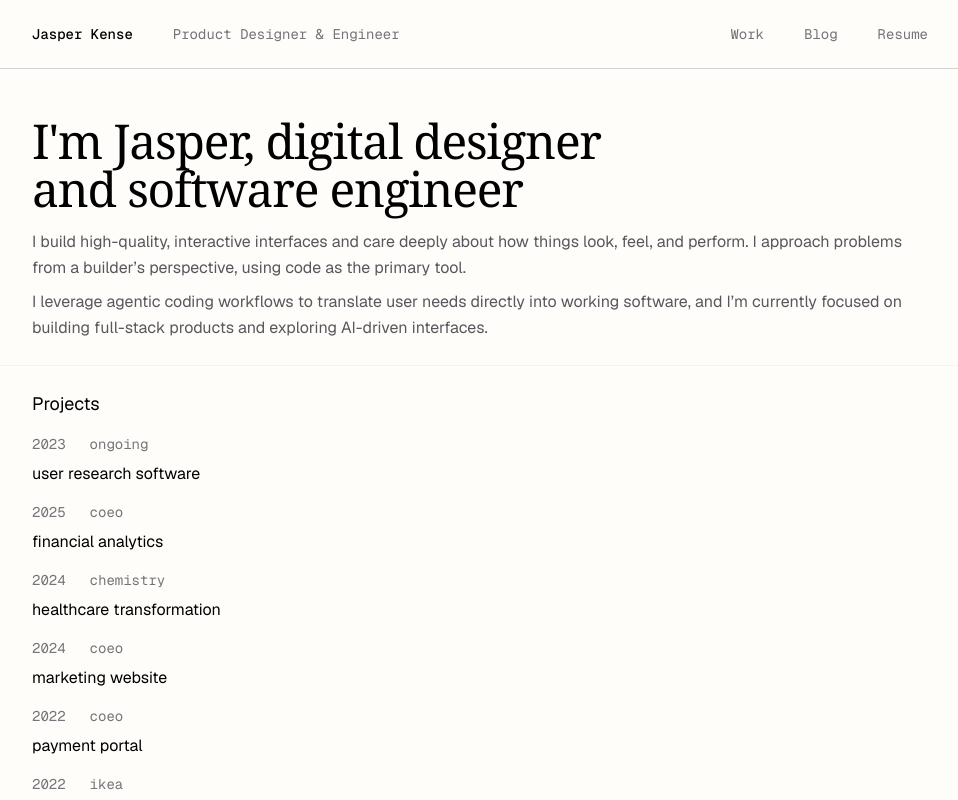
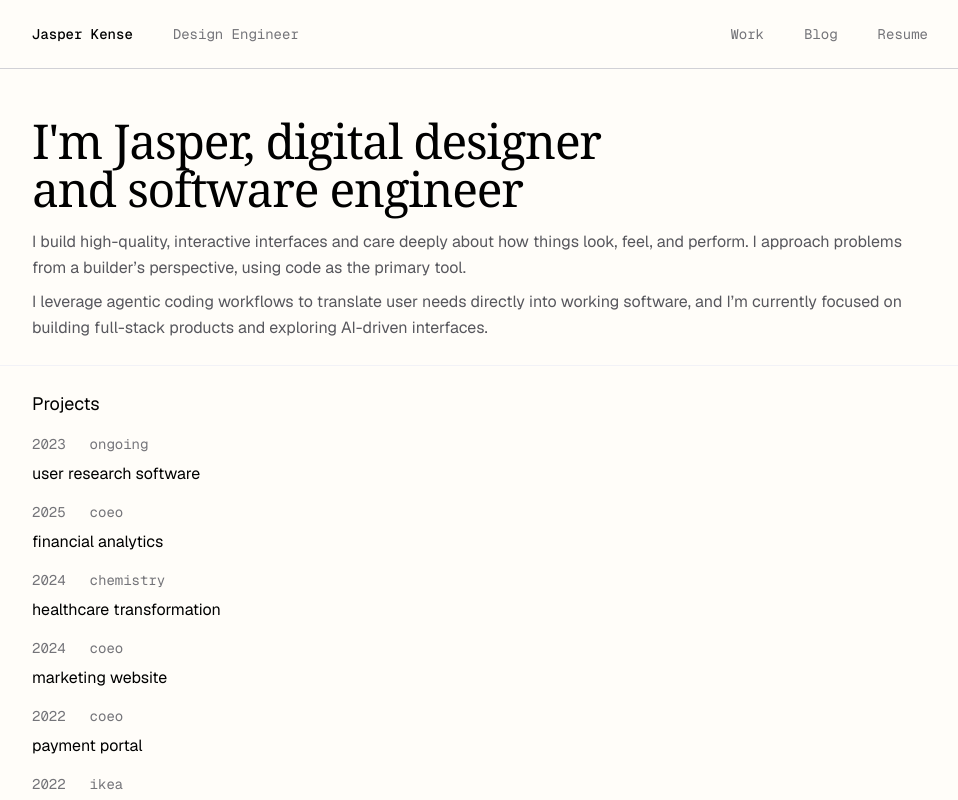
Before and after one commit to Jkense/portfolio-2025, a Next.js app: page / in a window 1280 px wide. Shown: the top 800 px of the page, without its empty margins (160-1118 px from the left). Built offline with nearby package versions, Linux system fonts and the light colour scheme.

Commit message:
Change title to design engineer

```diff
--- a/app/components/nav.tsx
+++ b/app/components/nav.tsx
@@ -22,7 +22,9 @@ export function Navbar() {
   return (
     <nav className="border-b border-border">
       <div className="max-w-4xl mx-auto w-full px-6 lg:px-0">
-        <div className={`flex items-center justify-between py-6 text-sm ${GeistMono.className}`}>
+        <div
+          className={`flex items-center justify-between py-6 text-sm ${GeistMono.className}`}
+        >
           {/* Left: Branding */}
           <div className="flex items-center gap-10 flex-1">
             <Link href="/" className="flex items-center gap-10">
@@ -30,7 +32,7 @@ export function Navbar() {
                 Jasper Kense
               </span>
               <span className="text-muted hidden sm:inline">
-                Product Designer & Engineer
+                Design Engineer
               </span>
             </Link>
           </div>
--- a/app/layout.tsx
+++ b/app/layout.tsx
@@ -10,13 +10,13 @@ import { fonts, fontVariables } from "./fonts";
 export const metadata: Metadata = {
   metadataBase: new URL(baseUrl),
   title: {
-    default: "Jasper Kense | Software Engineer & Designer",
+    default: "Jasper Kense | Design Engineer",
     template: "%s | Jasper Kense",
   },
   description:
     "Software engineer and designer passionate about creating impactful products. Founder of Leapfrog, combining technical expertise with design thinking.",
   openGraph: {
-    title: "Jasper Kense | Software Engineer & Designer",
+    title: "Jasper Kense | Design Engineer",
     description:
       "Software engineer and designer passionate about creating impactful products. Founder of Leapfrog, combining technical expertise with design thinking.",
     url: baseUrl,
```
